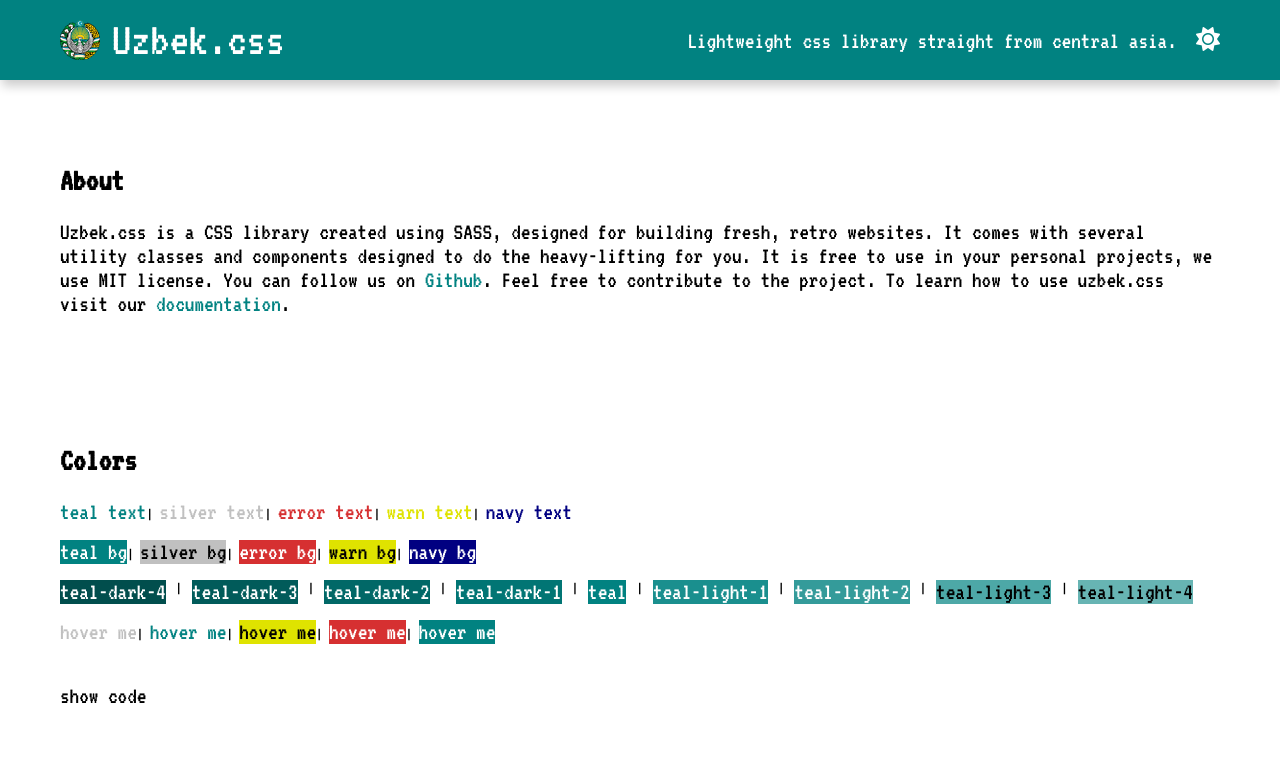
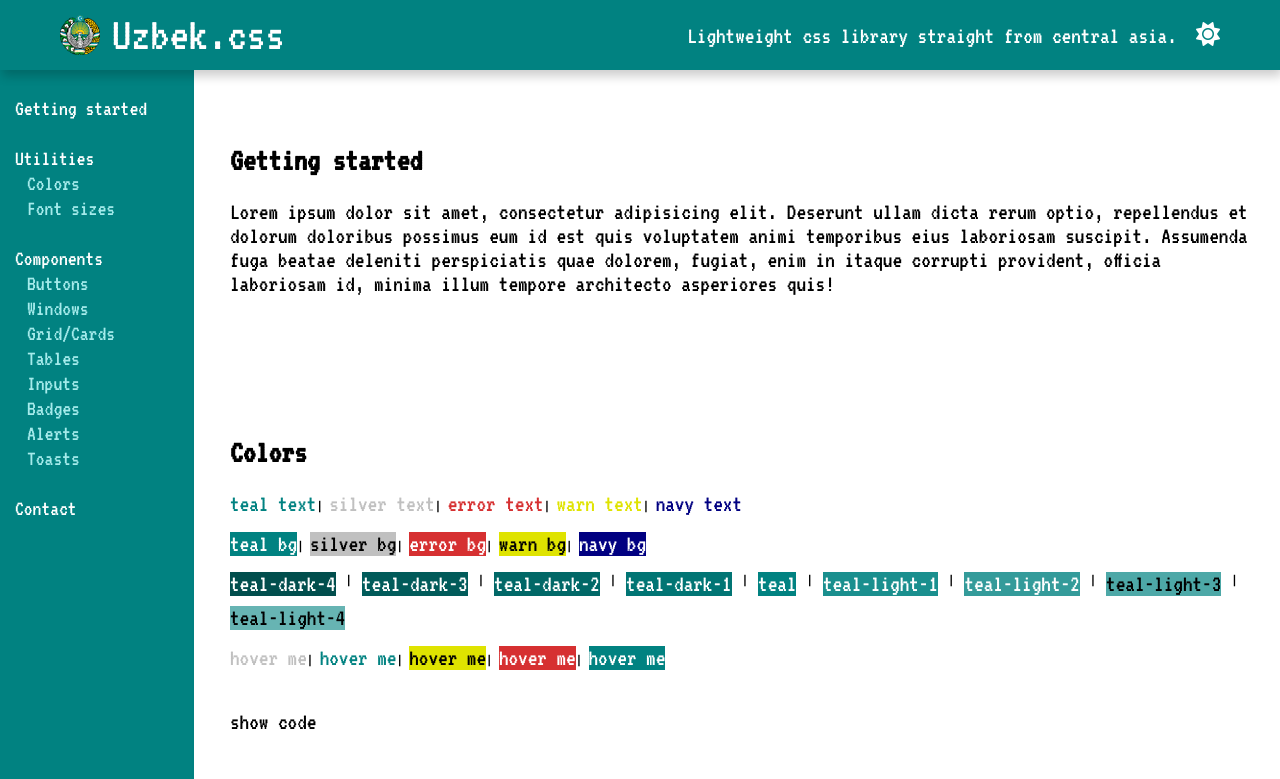
Before and after one commit to Mateusz-Szymkiewicz1/uzbek.css, a website: page documentation.html in a window 1280 px wide. Shown: the top 779 px of the page. Drawn offline with nearby package versions, Linux system fonts and the light colour scheme.

Commit message:
documentation

```diff
--- a/index.html
+++ b/documentation.html
@@ -3,7 +3,7 @@
 <head>
     <meta charset="UTF-8">
     <meta name="viewport" content="width=device-width, initial-scale=1.0">
-    <title>Uzbek.css</title>
+    <title>Documentation | Uzbek.css</title>
     <link rel="stylesheet" href="css/index.css">
     <link rel="icon" href="favicon.ico">
     <script src="https://kit.fontawesome.com/e603884ebd.js" crossorigin="anonymous"></script>
@@ -12,6 +12,9 @@
 	<script src="https://unpkg.com/prismjs@v1.x/plugins/autoloader/prism-autoloader.min.js"></script>
     <script src="index.js" defer></script>
     <style>
+      html{
+        scroll-behavior: smooth;
+      }
       .fa-sun,.fa-moon,.fa-close{
         cursor: pointer;
       }
@@ -30,20 +33,65 @@
           display: none;
         }
       }
+      .main{
+        margin-left: 210px;
+        width: auto;
+      }
+      .side{
+        border-right: 2px solid teal;
+        height: 100%;
+        position: fixed;
+        top: 0;
+        left: 0;
+        width: 180px;
+        margin-top: 70px;
+        font-size: 22px;
+      }
+      .light{
+        color: #a5ebeb;
+      }
+      li{
+        margin: 3px;
+      }
     </style>
 </head>
 <body class="smooth">
-    <div class="navbar txt-white">
+    <div class="navbar txt-white fixed">
         <div class="container">
             <div class="title"><a class="display-f" href="index.html"><img class="mr-1" src="favicon.ico" style="height:40px;width:40px;margin-top:4px;">Uzbek.css</a></div>
             <span><span>Lightweight css library straight from central asia.&nbsp;&nbsp;</span><i class="fa fa-sun"></i></span>
         </div>
     </div>
-    <div class="container pt-4">
-      <h2 class="font-md mb-2 mt-1">About</h2>
-      <p class="font-sm">Uzbek.css is a CSS library created using SASS, designed for building fresh, retro websites. It comes with several utility classes and components designed to do the heavy-lifting for you. It is free to use in your personal projects, we use MIT license. You can follow us on <a href="https://github.com/Mateusz-Szymkiewicz1/uzbek.css" class="txt-teal" target="_blank">Github</a>. Feel free to contribute to the project. To learn how to use uzbek.css visit our <a class="txt-teal" href="#">documentation</a>.</p>
+    <div class="side bg-teal pt-2 txt-white pl-1">
+      <ul>
+        <li><a href="#">Getting started</a></li><br/>
+        <li>Utilities
+          <ul>
+            <li class="ml-1 light"><a href="#colors">Colors</a></li>
+            <li class="ml-1 light"><a href="#fonts">Font sizes</a></li>
+          </ul>
+        </li><br/>
+        <li>Components
+          <ul>
+            <li class="ml-1 light"><a href="#buttons">Buttons</a></li>
+            <li class="ml-1 light"><a href="#windows">Windows</a></li>
+            <li class="ml-1 light"><a href="#cards">Grid/Cards</a></li>
+            <li class="ml-1 light"><a href="#tables">Tables</a></li>
+            <li class="ml-1 light"><a href="#inputs">Inputs</a></li>
+            <li class="ml-1 light"><a href="#badges">Badges</a></li>
+            <li class="ml-1 light"><a href="#alerts">Alerts</a></li>
+            <li class="ml-1 light"><a href="#toasts">Toasts</a></li>
+          </ul>
+        </li><br/>
+        <li><a href="#contact">Contact</a></li>
+      </ul>
+    </div>
+    <div class="container pt-5 main">
+      <h2 id="start" class="font-md mb-2 mt-3">Getting started</h2>
+<!--      <p class="font-sm">Uzbek.css is a CSS library created using SASS, designed for building fresh, retro websites. It comes with several utility classes and components designed to do the heavy-lifting for you. It is free to use in your personal projects, we use MIT license. You can follow us on <a href="https://github.com/Mateusz-Szymkiewicz1/uzbek.css" class="txt-teal" target="_blank">Github</a>. Feel free to contribute to the project. To learn how to use uzbek.css visit our <a class="txt-teal" href="#">documentation</a>.</p>-->
+      <p class="font-sm">Lorem ipsum dolor sit amet, consectetur adipisicing elit. Deserunt ullam dicta rerum optio, repellendus et dolorum doloribus possimus eum id est quis voluptatem animi temporibus eius laboriosam suscipit. Assumenda fuga beatae deleniti perspiciatis quae dolorem, fugiat, enim in itaque corrupti provident, officia laboriosam id, minima illum tempore architecto asperiores quis!</p>
       <br/><br/>
-      <h2 class="font-md mb-2 mt-5">Colors</h2>
+      <h2 id="colors" class="font-md mb-2 pt-5 mt-1">Colors</h2>
       <div class="colors">
         <span class="txt-teal font-sm">teal text</span><span>|</span>
         <span class="txt-silver font-sm">silver text</span><span>|</span>
@@ -77,7 +125,7 @@
       </div><br/>
       <p class="mt-2 font-sm link" onclick="toggle_code('colors')">show code</p>
       <pre><code class="lang-html target colors_target"></code></pre>
-      <h2 class="mt-5 mb-3 font-md ">Font sizes</h2>
+      <h2 id="fonts" class="pt-5 mb-3 font-md mt-3">Font sizes</h2>
       <div class="fonts">
         <span class="font-xs">this is extra small font</span><br/>
         <span class="font-sm">this is small font</span><br/>
@@ -87,7 +135,7 @@
       </div><br/>
       <p class="mt-2 font-sm link" onclick="toggle_code('fonts')">show code</p>
       <pre><code class="lang-html target fonts_target"></code></pre>
-      <h2 class="mt-5 mb-2 font-md ">Buttons</h2>
+      <h2 id="buttons" class="pt-5 mb-2 font-md mt-3">Buttons</h2>
       <div class="display-f buttons" style="flex-wrap: wrap;gap:10px;">
         <button class="btn">default btn</button>
         <button class="btn-teal">click me</button>
@@ -99,7 +147,7 @@
       </div><br/>
       <p class="mt-2 font-sm link" onclick="toggle_code('buttons')">show code</p>
       <pre><code class="lang-html target buttons_target"></code></pre>
-      <h2 class="mt-5 mb-2 font-md ">Windows</h2>
+      <h2 id="windows" class="pt-5 mb-2 font-md mt-3">Windows</h2>
       <div class="row gap-2 windows">
       <div>
         <div class="window">
@@ -140,7 +188,7 @@
       </div><br/>
       <p class="mt-2 font-sm link" onclick="toggle_code('windows')">show code</p>
       <pre><code class="lang-html target windows_target"></code></pre>
-      <h2 class="pt-5 mb-2 font-md" style="clear:both">Grid</h2>
+      <h2 id="cards" class="pt-5 mb-2 font-md mt-3" style="clear:both">Grid/Cards</h2>
       <div class="row gap-2 grid">
        <div class="col-12-xs col-5-sm col-3-xl">
         <div class="card">
@@ -159,7 +207,7 @@
         <div class="card">
           <div class="title">Card 3</div>
           <p>Lorem ipsum dolor sit amet, consectetur adipisicing elit. Laboriosam, nemo.</p>
-          <button class="btn-navy mt-2 bg-hover-navy-light-1 smooth" style="width: 130px; height: 40px;">Click me!</button>
+          <button class="btn-navy mt-2 bg-hover-navy-light-1 smooth" style="width: 100px; height: 40px;">Click me!</button>
         </div>
       </div>
       <div class="col-12-xs col-5-sm col-3-xl">
@@ -171,7 +219,7 @@
       </div><br/>
       <p class="mt-2 font-sm link" onclick="toggle_code('grid')">show code</p>
       <pre><code class="lang-html target grid_target"></code></pre>
-      <h2 class="mt-5 mb-3 font-md ">Tables</h2>
+      <h2 id="tables" class="pt-5 mb-3 font-md mt-3">Tables</h2>
       <div class="display-f tables" style="gap: 20px;flex-wrap: wrap;">
         <table class="box-shadow highlight-row-teal-light-3">
           <tr><th>First Name</th><th>Last Name</th><th>E-mail</th></tr>
@@ -192,7 +240,7 @@
       </div><br/>
       <p class="mt-2 font-sm link" onclick="toggle_code('tables')">show code</p>
       <pre><code class="lang-html target tables_target"></code></pre>
-      <h2 class="mt-5 mb-3 font-md ">Inputs</h2>
+      <h2 id="inputs" class="pt-5 mb-3 font-md mt-3">Inputs</h2>
       <div class="inputs">
         <label class="font-sm">First name:</label><input class="ml-1" type="text"><br/><br/>
         <label class="font-sm">Age:</label><input class="ml-1" type="number"><br/><br/>
@@ -212,7 +260,7 @@
       </div><br/>
       <p class="mt-2 font-sm link" onclick="toggle_code('inputs')">show code</p>
       <pre><code class="lang-html target inputs_target"></code></pre>
-      <h2 class="mt-5 mb-3 font-md ">Badges</h2>
+      <h2 id="badges" class="pt-5 mb-3 font-md mt-3">Badges</h2>
       <div class="badges">
         <span class="font-md">Lorem Ipsum Dolor sit amet<span class="ml-1 badge">New</span></span><br/>
         <button style="width: 220px;" class="rounded-xs btn-teal my-2">Notifications! <span class="badge bg-warn-light-3">0</span></button><br/>
@@ -226,7 +274,7 @@
       </div><br/>
       <p class="mt-2 font-sm link" onclick="toggle_code('badges')">show code</p>
       <pre><code class="lang-html target badges_target"></code></pre>
-      <h2 class="mt-5 mb-3 font-md ">Alerts</h2>
+      <h2 id="alerts" class="pt-5 mb-3 font-md mt-3">Alerts</h2>
       <div class="alerts">
         <div class="alert">Default alert - Lorem ipsum dolor sit amet.</div>
         <div class="alert-teal mt-1">Teal alert - Lorem ipsum dolor sit amet.</div>
@@ -236,7 +284,7 @@
       </div><br/>
       <p class="mt-2 font-sm link" onclick="toggle_code('alerts')">show code</p>
       <pre><code class="lang-html target alerts_target"></code></pre>
-      <h2 class="mt-5 mb-3 font-md ">Toasts</h2>
+      <h2 id="toasts" class="pt-5 mb-3 font-md mt-3">Toasts</h2>
       <div class="toasts row" style="gap: 14px;">
         <div class="toast">
           <div class="title"><span>&nbsp;<i class="fa fa-bell txt-warn-dark-2 font-xs"></i>&nbsp;Notification - Just now</span><i class="mr-1 fa fa-close txt-error"></i></div>
@@ -253,11 +301,10 @@
       </div><br/>
       <p class="mt-2 font-sm link" onclick="toggle_code('toasts')">show code</p>
       <pre><code class="lang-html target toasts_target"></code></pre>
-      <h2 class="mt-5 mb-3 font-md ">Contact</h2>
+      <h2 id="contact" class="pt-5 mb-3 font-md mt-3">Contact</h2>
       <a href="https://github.com/Mateusz-Szymkiewicz1/uzbek.css" target="_blank"><i class="fa fa-github font-md mr-1"></i><span class="txt-teal font-sm">Project's repository</span></a><br/><br/>
       <a href="mailto:szymkiewiczmateusz1@gmail.com"><i class="fa fa-envelope font-md mr-1"></i><span class="txt-teal font-sm">Contact e-mail</span></a>
     </div>
-    <hr style="clear:both;border:0;" class="mb-5">
-    <div class="footer bg-teal pt-1 font-md" style="width: 100%;height:50px;text-align:center;">Uzbek.css <span>&#169;</span></div>
+    <hr style="clear:both;border:0;" class="mb-4">
 </body>
 </html>
--- a/uzbek/components/_navbar.scss
+++ b/uzbek/components/_navbar.scss
@@ -1,11 +1,12 @@
 @mixin navbar($bg:$teal){
     width: 100%;
-    height: 80px;
+    height: 70px;
     display: flex;
     background: $bg;
     align-items: center;
     font-size: $font-size-sm;
     box-shadow: $base-box-shadow;
+    z-index: 100;
 
     .title{
         font-size: $font-size-lg;
```
Also changed, not shown: css/index.css.
